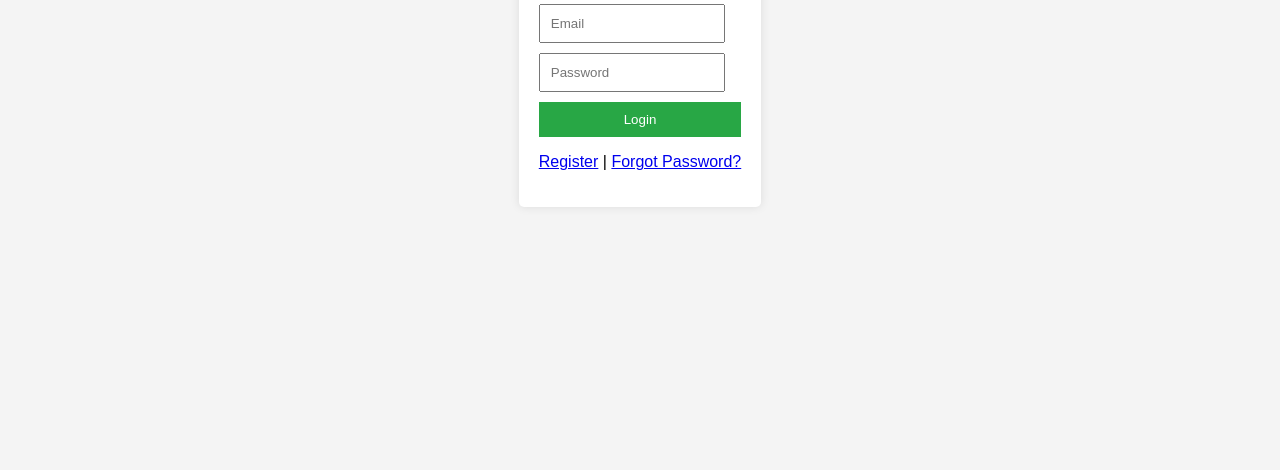
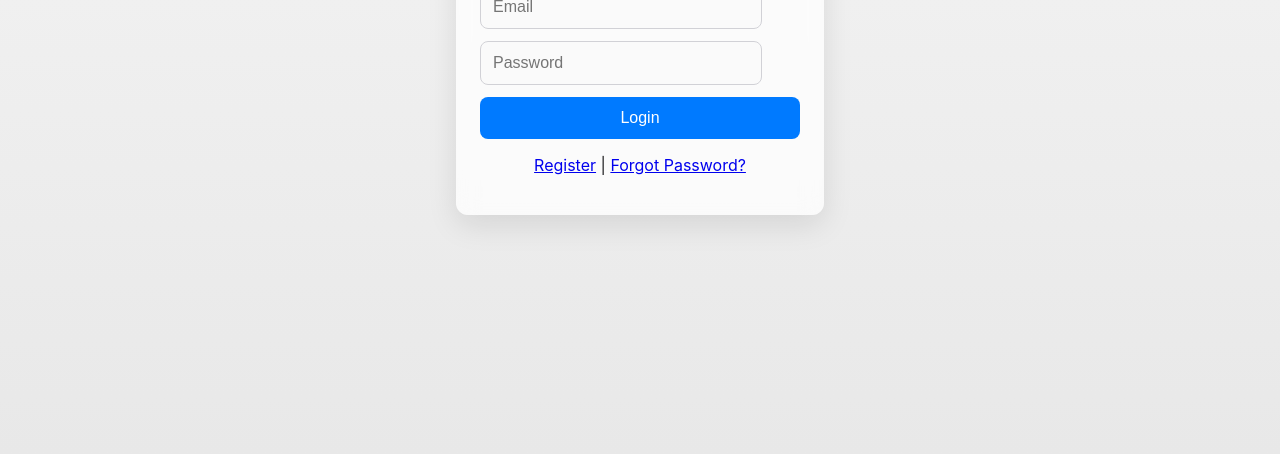
Before and after one commit to GenoJ83/Web-Development, a website: page user-auth-system/frontend/index.html in a window 1280 px wide. Shown: the part 346-816 px from the top of the page. Drawn offline with Linux system fonts and the light colour scheme.

Commit message:
`Refactor frontend styles to match Apple design guidelines`

```diff
--- a/user-auth-system/frontend/styles.css
+++ b/user-auth-system/frontend/styles.css
@@ -1,32 +1,72 @@
+/* Apple-style font */
 body {
-    font-family: Arial, sans-serif;
+    font-family: -apple-system, BlinkMacSystemFont, "SF Pro Display", Arial, sans-serif;
     display: flex;
     justify-content: center;
     align-items: center;
     height: 100vh;
-    background-color: #f4f4f4;
+    background: linear-gradient(to bottom, #f6f6f6, #e8e8e8);
+    color: #1d1d1f;
+    margin: 0;
 }
+
+/* Modern container with subtle glassmorphism effect */
 .container {
-    background: white;
-    padding: 20px;
-    border-radius: 5px;
-    box-shadow: 0px 0px 10px rgba(0, 0, 0, 0.1);
+    background: rgba(255, 255, 255, 0.75);
+    backdrop-filter: blur(10px);
+    padding: 24px;
+    border-radius: 12px;
+    box-shadow: 0 10px 30px rgba(0, 0, 0, 0.1);
     text-align: center;
+    width: 320px;
 }
+
+/* Input fields with Apple-like design */
 input {
     display: block;
-    width:80%;
-    margin: 10px 0;
-    padding: 10px;
+    width: 80%;
+    align-self: center;
+    margin: 12px 0;
+    padding: 12px;
+    border: 1px solid #d1d1d6;
+    border-radius: 8px;
+    font-size: 16px;
+    background: #fafafa;
+    transition: all 0.3s ease;
 }
+
+/* Smooth focus effect */
+input:focus {
+    border-color: #007aff;
+    outline: none;
+    box-shadow: 0 0 5px rgba(0, 122, 255, 0.4);
+}
+
+/* Apple-style button */
 button {
-    background: #28a745;
+    background: #007aff;
     color: white;
-    padding: 10px;
+    padding: 12px;
     border: none;
     width: 100%;
     cursor: pointer;
+    border-radius: 8px;
+    font-size: 16px;
+    font-weight: 500;
+    transition: all 0.3s ease;
 }
+
+/* Hover effect */
 button:hover {
-    background: #218838;
+    background: #005ecb;
 }
+
+/* Active click effect */
+button:active {
+    transform: scale(0.98);
+}
+
+/* Smooth animations */
+*, *::before, *::after {
+    transition: all 0.3s ease-in-out;
+}
```
